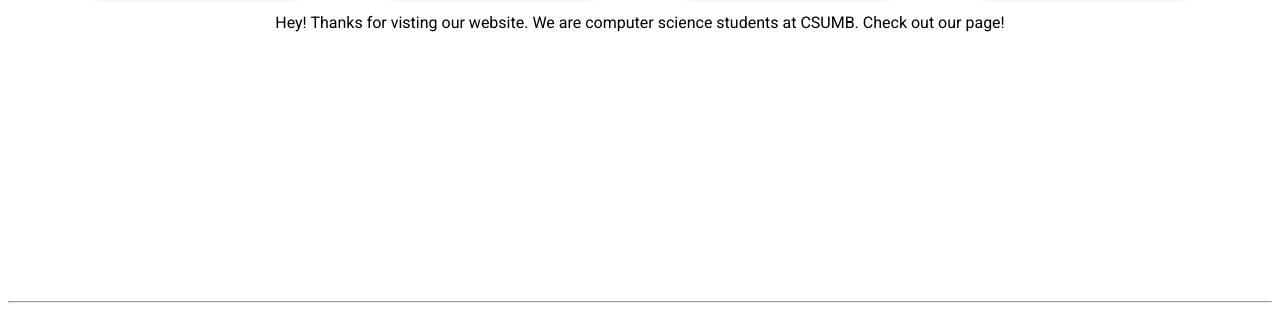
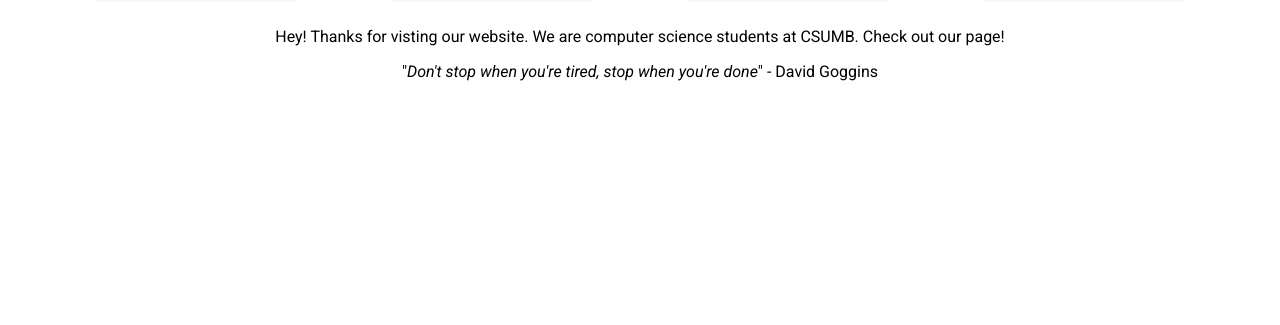
Before and after one commit to jjustinn53/jjustinn53.github.io, a plain HTML site: page lab1/index.html in a window 1280 px wide. Shown: the part 453-778 px from the top of the page. Drawn offline with Linux system fonts and the light colour scheme; a web font is replaced by a local one.

Commit message:
Added famous quote and hover to nav buttons

```diff
--- a/lab1/css/index.css
+++ b/lab1/css/index.css
@@ -36,6 +36,6 @@
     }
 
     .about-content{
-        display: flex;
-        justify-content: center;
+        margin-top: 30px;
+        text-align: center;
     }
--- a/lab1/css/main.css
+++ b/lab1/css/main.css
@@ -48,6 +48,10 @@
     transition: transform 0.1s;
 }
 
+a:hover {
+    background-color: rgb(100, 100, 100);
+}
+
 a:active {
     transform: scale(0.95);
 }
--- a/lab1/index.html
+++ b/lab1/index.html
@@ -45,6 +45,8 @@
 
         <div class="about-content">
             <p>Hey! Thanks for visting our website. We are computer science students at CSUMB. Check out our page!</p>
+
+            <p class="quote">&#34;<i>Don't stop when you're tired, stop when you're done</i>&#34; - David Goggins</p>
         </div>
 
         <hr>
```
